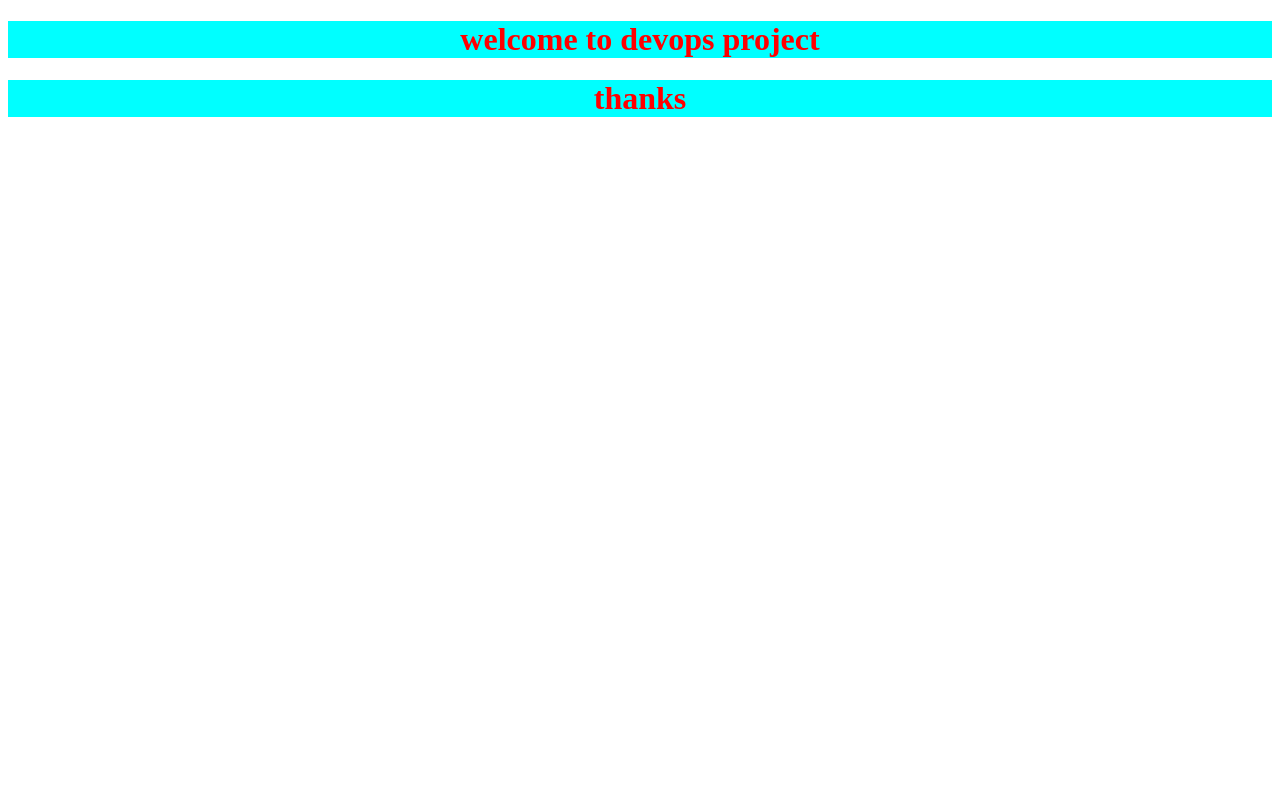
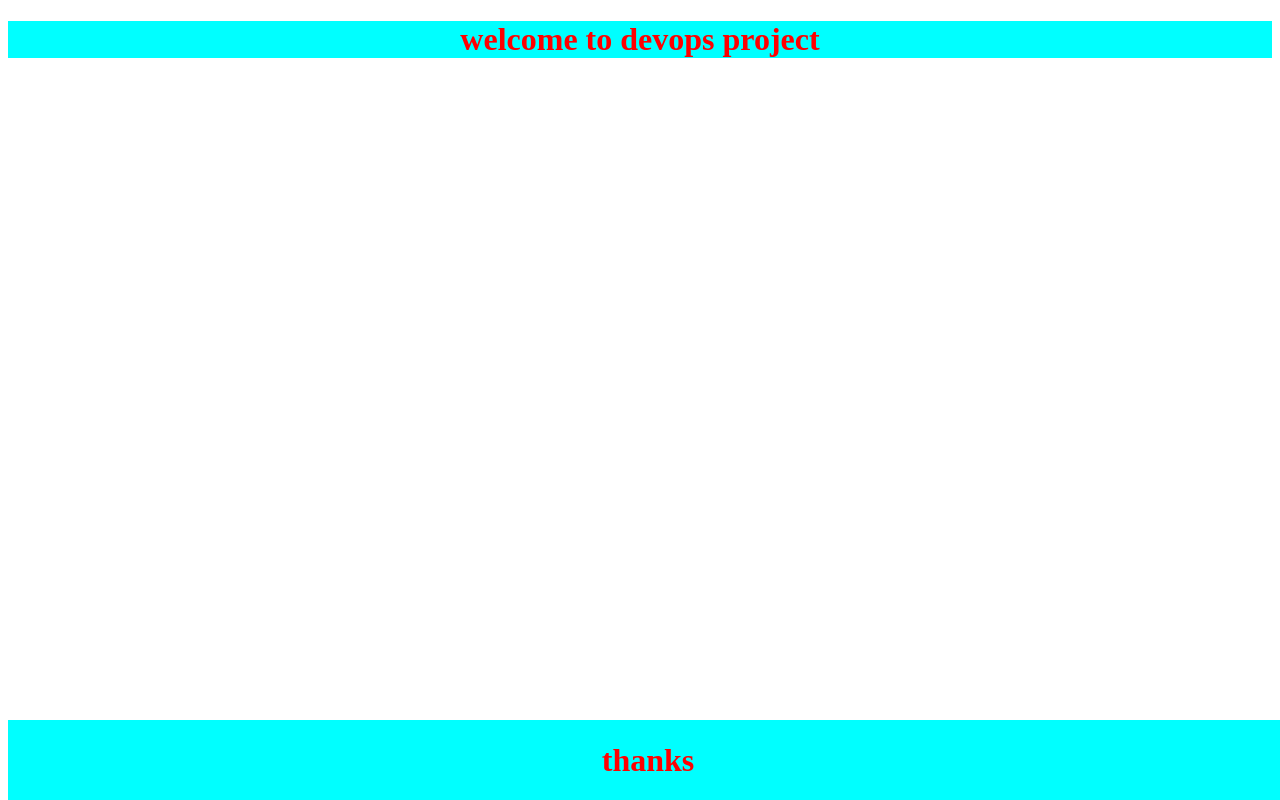
Before and after one commit to ylreddy/mysite, a plain HTML site: page index.html in a window 1280 px wide. Drawn offline with Linux system fonts and the light colour scheme.

Commit message:
index.css added

```diff
--- a/index.css
+++ b/css/index.css
@@ -7,4 +7,7 @@ footer{
     color: red;
     background-color: aqua;
     text-align: center;
+    position: fixed;
+    width: 100%;
+    bottom: 0;
 }
--- a/index.html
+++ b/index.html
@@ -5,7 +5,7 @@
     <meta http-equiv="X-UA-Compatible" content="IE=edge">
     <meta name="viewport" content="width=device-width, initial-scale=1.0">
     <title>Document</title>
-    <link rel="stylesheet" href="index.css">
+    <link rel="stylesheet" href="./css/index.css">
 </head>
 <body>
     <header>
```
